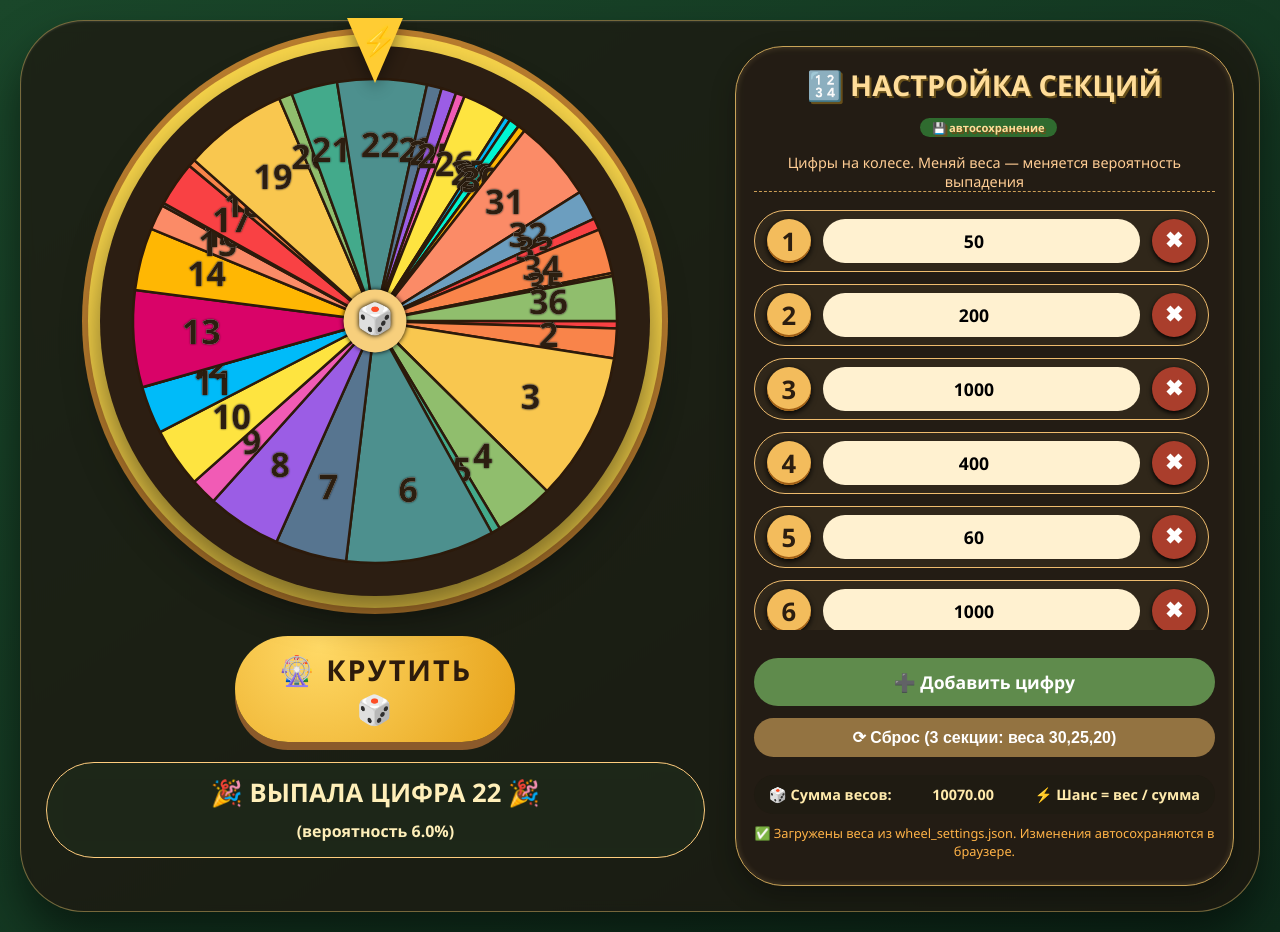
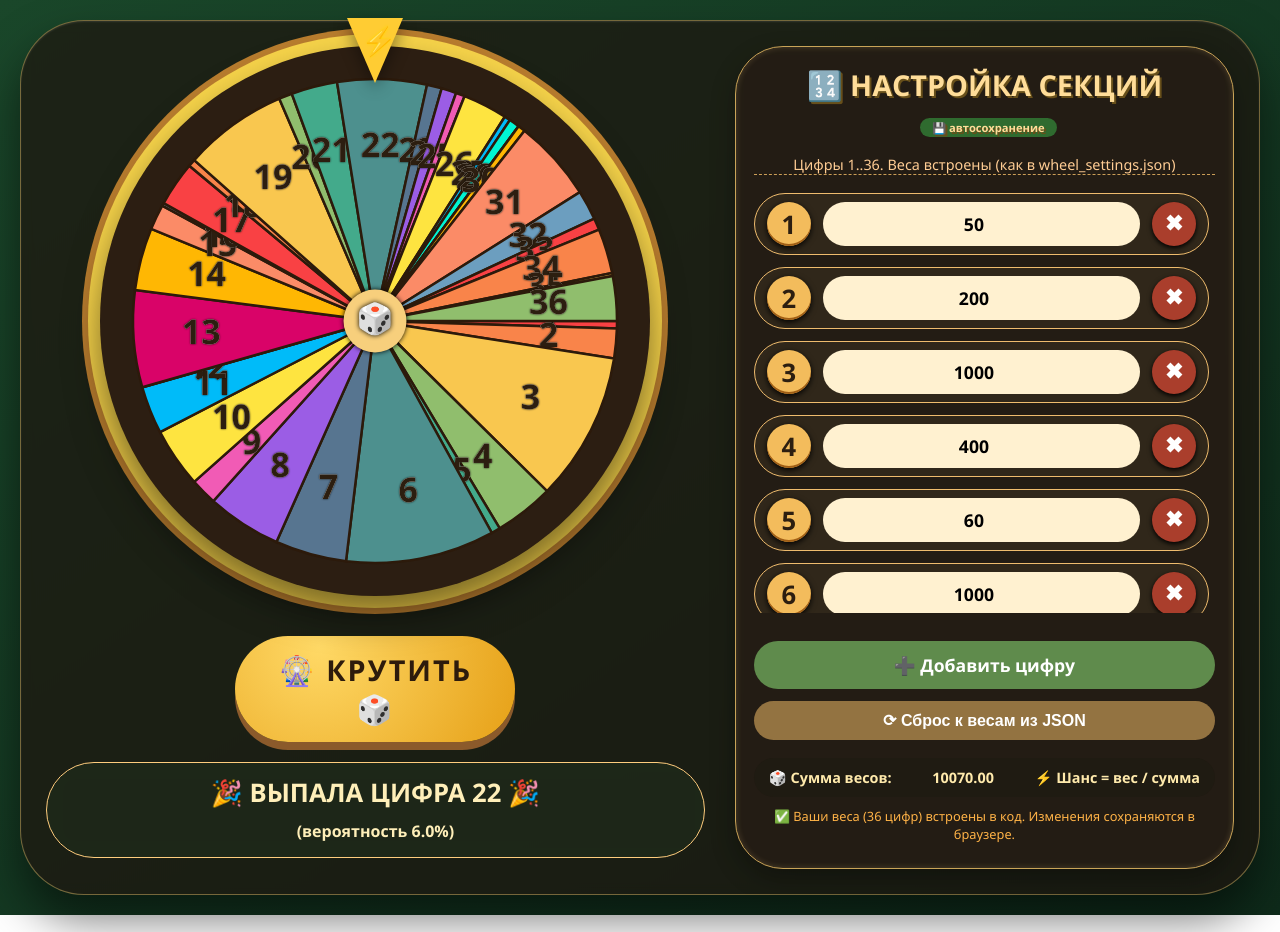
Before and after one commit to SaGe3007/roll, a plain HTML site: page index.html in a window 1280 px wide. Drawn offline with Linux system fonts and the light colour scheme.

Commit message:
Update index.html

```diff
--- a/index.html
+++ b/index.html
@@ -290,23 +290,23 @@
             </div>
             <button class="spin-btn" id="spinButton">🎡 КРУТИТЬ 🎲</button>
             <div class="result-area" id="resultMessage">
-                ✨ Загрузка настроек... ✨
+                ✨ Настрой шансы для цифр ✨
             </div>
         </div>
 
         <div class="settings-panel">
             <h3>🔢 НАСТРОЙКА СЕКЦИЙ <span class="save-badge">💾 автосохранение</span></h3>
-            <div class="sub">Цифры на колесе. Меняй веса — меняется вероятность выпадения</div>
+            <div class="sub">Цифры 1..36. Веса встроены (как в wheel_settings.json)</div>
             <div id="optionsContainer" class="options-list"></div>
             <button class="add-btn" id="addOptionBtn">➕ Добавить цифру</button>
-            <button class="reset-defaults" id="resetDefaultsBtn">⟳ Сброс (3 секции: веса 30,25,20)</button>
+            <button class="reset-defaults" id="resetDefaultsBtn">⟳ Сброс к весам из JSON</button>
             <div class="info-bar">
                 <span>🎲 Сумма весов:</span>
                 <span id="totalWeightDisplay">0</span>
                 <span>⚡ Шанс = вес / сумма</span>
             </div>
             <div class="warning" id="warningMsg">
-                * Загружены веса из wheel_settings.json (если доступен).
+                ✅ Ваши веса (36 цифр) встроены в код. Изменения сохраняются в браузере.
             </div>
         </div>
     </div>
@@ -315,11 +315,47 @@
 <script>
     (function() {
         const STORAGE_KEY = 'wheelNumbersOnly';
+
+        // ========== ВАШИ ВЕСА ИЗ wheel_settings.json (36 элементов) ==========
         const DEFAULT_SECTIONS = [
-            { weight: 30 },
-            { weight: 25 },
-            { weight: 20 }
+            { weight: 50 },   // цифра 1
+            { weight: 200 },  // 2
+            { weight: 1000 }, // 3
+            { weight: 400 },  // 4
+            { weight: 60 },   // 5
+            { weight: 1000 }, // 6
+            { weight: 480 },  // 7
+            { weight: 500 },  // 8
+            { weight: 180 },  // 9
+            { weight: 400 },  // 10
+            { weight: 320 },  // 11
+            { weight: 1 },    // 12
+            { weight: 650 },  // 13
+            { weight: 420 },  // 14
+            { weight: 170 },  // 15
+            { weight: 20 },   // 16
+            { weight: 300 },  // 17
+            { weight: 50 },   // 18
+            { weight: 700 },  // 19
+            { weight: 89 },   // 20
+            { weight: 310 },  // 21
+            { weight: 600 },  // 22
+            { weight: 100 },  // 23
+            { weight: 100 },  // 24
+            { weight: 60 },   // 25
+            { weight: 300 },  // 26
+            { weight: 40 },   // 27
+            { weight: 70 },   // 28
+            { weight: 1 },    // 29
+            { weight: 49 },   // 30
+            { weight: 550 },  // 31
+            { weight: 200 },  // 32
+            { weight: 80 },   // 33
+            { weight: 300 },  // 34
+            { weight: 20 },   // 35
+            { weight: 300 }   // 36
         ];
+        // ==========================================================
 
         let sections = [];
 
@@ -345,14 +381,12 @@
             '#F15BB5', '#FEE440', '#00BBF9', '#00F5D4', '#D90368', '#FFB703', '#FB8B67', '#6C9EBF'
         ];
 
-        // Сохранение в localStorage
         function saveToLocalStorage() {
             try {
                 localStorage.setItem(STORAGE_KEY, JSON.stringify(sections));
             } catch(e) {}
         }
 
-        // Загрузка из localStorage (без проверки JSON)
         function loadFromLocalStorage() {
             const saved = localStorage.getItem(STORAGE_KEY);
             if (saved) {
@@ -367,48 +401,19 @@
             return false;
         }
 
-        // Загрузка из внешнего JSON-файла (wheel_settings.json)
-        async function loadFromJsonFile() {
-            try {
-                const response = await fetch('wheel_settings.json');
-                if (!response.ok) throw new Error('JSON not found');
-                const data = await response.json();
-                if (Array.isArray(data) && data.length > 0 && data.every(item => typeof item.weight === 'number' && !isNaN(item.weight))) {
-                    sections = data;
-                    // Сохраняем в localStorage как кэш для этого устройства
-                    saveToLocalStorage();
-                    warningMsgDiv.innerHTML = "✅ Загружены веса из wheel_settings.json. Изменения автосохраняются в браузере.";
-                    return true;
-                } else {
-                    throw new Error('Invalid JSON structure');
-                }
-            } catch (error) {
-                console.warn('Не удалось загрузить wheel_settings.json:', error);
-                return false;
+        function initData() {
+            // Сначала пробуем загрузить сохранённые в браузере веса (если пользователь менял)
+            const localLoaded = loadFromLocalStorage();
+            if (!localLoaded) {
+                // Иначе используем встроенные веса (из JSON)
+                sections = JSON.parse(JSON.stringify(DEFAULT_SECTIONS));
+                saveToLocalStorage(); // сохраняем как baseline для этого устройства
             }
-        }
-
-        // Основная инициализация: сначала пытаемся взять JSON, потом localStorage, потом дефолт
-        async function initData() {
-            // Пытаемся загрузить из JSON
-            const jsonLoaded = await loadFromJsonFile();
-            if (!jsonLoaded) {
-                // Если JSON нет, пробуем localStorage
-                const localLoaded = loadFromLocalStorage();
-                if (!localLoaded) {
-                    // Иначе дефолт
-                    sections = JSON.parse(JSON.stringify(DEFAULT_SECTIONS));
-                    warningMsgDiv.innerHTML = "⚠️ wheel_settings.json не найден, используются стандартные веса (или из localStorage).";
-                } else {
-                    warningMsgDiv.innerHTML = "📁 Загружены веса из localStorage (кэш). Чтобы получить общие веса, убедитесь, что wheel_settings.json доступен.";
-                }
-            }
-            // Гарантия, что нет секций с отрицательными весами
+            // Фильтр на случай нулевых/отрицательных весов (хотя у вас все >0)
             sections = sections.filter(s => s.weight > 0);
             if (sections.length === 0) sections = JSON.parse(JSON.stringify(DEFAULT_SECTIONS));
         }
 
-        // Получить массив только с положительными весами (для отрисовки)
         function getValidSections() {
             return sections.filter(s => s.weight > 0);
         }
@@ -653,7 +658,7 @@
         function resetToDefaults() {
             sections = JSON.parse(JSON.stringify(DEFAULT_SECTIONS));
             persistAndFullRefresh();
-            warningMsgDiv.innerHTML = "✅ Сброшено: 3 секции (цифры 1,2,3) с весами 30, 25, 20. Данные сохранены.";
+            warningMsgDiv.innerHTML = "✅ Сброшено к весам из wheel_settings.json (36 цифр). Данные сохранены.";
             setTimeout(() => {
                 if(getValidSections().length) warningMsgDiv.innerHTML = "✅ Цифры + веса сохраняются автоматически.";
             }, 2500);
@@ -671,8 +676,8 @@
             redrawWheel();
         }
 
-        async function init() {
-            await initData();          // Загружаем данные из JSON / localStorage / default
+        function init() {
+            initData();          // загружает данные: либо localStorage, либо DEFAULT_SECTIONS (ваши веса)
             renderOptionsList();
             redrawWheel();
             updateResultText();
```
